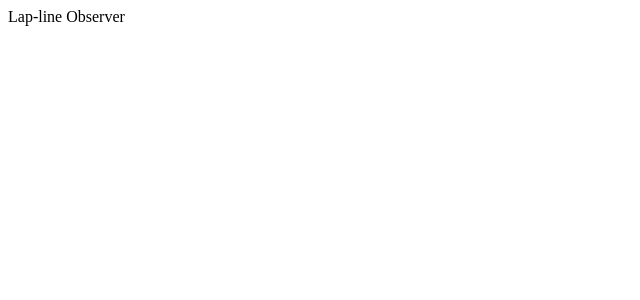
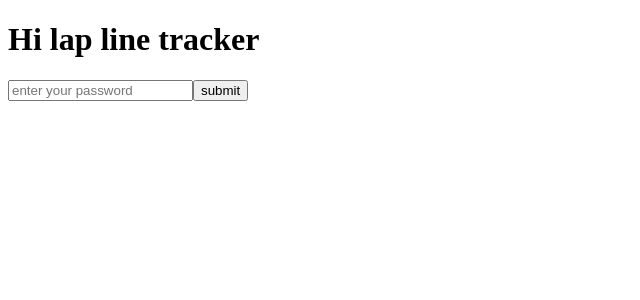
Before and after one commit to laurargr/racetrack, a React (Vite) app in the folder frontend/racetrack/: page /lap-line-tracker in a window 1280 px wide. Shown: the top 300 px of the page, without its empty margins (0-640 px from the left). Built offline with nearby package versions, Linux system fonts and the light colour scheme.

Commit message:
lap line tracj^ker and safity officer login logic

```diff
--- a/frontend/racetrack/src/App.jsx
+++ b/frontend/racetrack/src/App.jsx
@@ -2,6 +2,8 @@ import React from "react";
 import {BrowserRouter, Route, Routes} from 'react-router-dom'
 import {LeaderBoard} from "./pages/leader-board.jsx";
 import {FrontDesk} from "./pages/front-desk.jsx";
+import {LapLineTracker} from "./pages/lap-line-tracker.jsx"
+import {RaceControl} from "./pages/race-control.jsx"
 
 
 export function App (){
@@ -10,8 +12,8 @@ export function App (){
     <Routes>
       <Route path="/" element={<LeaderBoard/>}></Route>
       <Route path="/front-desk" element={<FrontDesk/>}></Route>
-      <Route path="/race-control" element={<div>Safety Official</div>}></Route>
-      <Route path="/lap-line-tracker" element={<div>Lap-line Observer</div>}></Route>
+      <Route path="/race-control" element={<RaceControl/>}></Route>
+      <Route path="/lap-line-tracker" element={<LapLineTracker/>}></Route>
       <Route path="/leader-board" element={<div>Leader board</div>}></Route>
       <Route path="/next-race" element={<div>Next race</div>}></Route>
       <Route path="/race-countdown" element={<div>Race countdown</div>}></Route>
--- a/frontend/racetrack/src/pages/lap-line-tracker.jsx
+++ b/frontend/racetrack/src/pages/lap-line-tracker.jsx
@@ -0,0 +1,40 @@
+import React, {useEffect, useState} from "react";
+import {socket} from "../socket.js"
+export function LapLineTracker() {
+
+    const [password, setPassword] = useState("");
+    const [loading, setloading] = useState(false);
+
+    useEffect(() => {
+        socket.on("connect", () => {
+            setloading(false);
+            console.log("Connected to server")
+        })
+        socket.on("connect_error", () => {
+            alert("invalid credentials")
+            setloading(false);
+        })
+    }, []);
+
+    function connectToWebsocket() {
+        if (loading) {
+            return
+        }
+
+        socket.auth = {
+            username: "lap-line observer",
+            token: password
+        }
+        socket.connect()
+        setloading(true);
+        setPassword("");
+    }
+
+    return (
+        <div>
+            <h1>Hi lap line tracker</h1>
+            <input type={"password"} value={password} onChange={(event) => {setPassword(event.target.value)}} placeholder={"enter your password"}/>
+            <button onClick={()=> connectToWebsocket()}>submit</button>
+        </div>
+    )
+}
--- a/frontend/racetrack/src/pages/race-control.jsx
+++ b/frontend/racetrack/src/pages/race-control.jsx
@@ -0,0 +1,40 @@
+import React, {useEffect, useState} from "react";
+import {socket} from "../socket.js"
+
+export function RaceControl() {
+
+    const [password, setPassword] = useState("");
+    const [loading, setloading] = useState(false);
+
+    useEffect(() => {
+        socket.on("connect", () => {
+            setloading(false);
+            console.log("Connected to server")
+        })
+        socket.on("connect_error", () => {
+            alert("invalid credentials")
+            setloading(false);
+        })
+    }, []);
+
+    function connectToWebsocket() {
+        if (loading) {
+            return
+        }
+
+        socket.auth = {
+            username: "safety officer",
+            token: password
+        }
+        socket.connect()
+        setloading(true);
+        setPassword("");
+    }
+    return (
+        <div>
+            <h1>Hi safety officer</h1>
+            <input type={"password"} value={password} onChange={(event) => {setPassword(event.target.value)}} placeholder={"enter your password"}/>
+            <button onClick={()=> connectToWebsocket()}>submit</button>
+        </div>
+    )
+}
```
Also changed, not shown: 1 other file (tests, documents, lock files or other folders).
